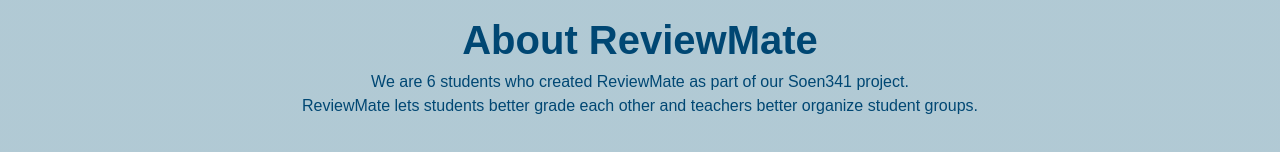
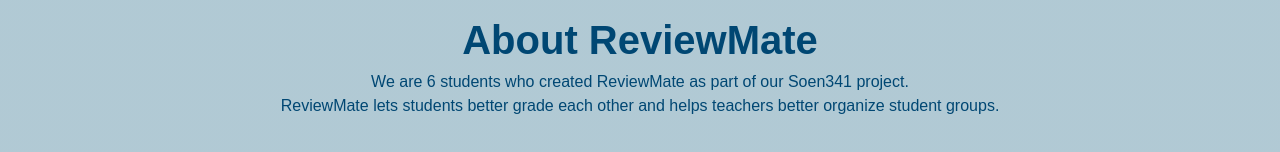
Before and after one commit to JenLys/Mega_Chug_Lords-SOEN341_Project_F24, a React (Vite) app in the folder client/: page /about in a window 1280 px wide. Shown: the part 506-658 px from the top of the page. Built offline with nearby package versions, Linux system fonts and the light colour scheme.

Commit message:
fixed typo about page

```diff
--- a/client/src/pages/About.jsx
+++ b/client/src/pages/About.jsx
@@ -17,7 +17,7 @@
       />
 
     <h1 style={{ fontSize: '2.5rem', fontWeight: 'bold' }}>About ReviewMate</h1>
-      <p style={{ textAlign: 'center' }}>We are 6 students who created ReviewMate as part of our Soen341 project. <br></br> ReviewMate lets students better grade each other and teachers better organize student groups.</p>
+      <p style={{ textAlign: 'center' }}>We are 6 students who created ReviewMate as part of our Soen341 project. <br></br> ReviewMate lets students better grade each other and helps teachers better organize student groups.</p>
     </div>
   );
 }
```
